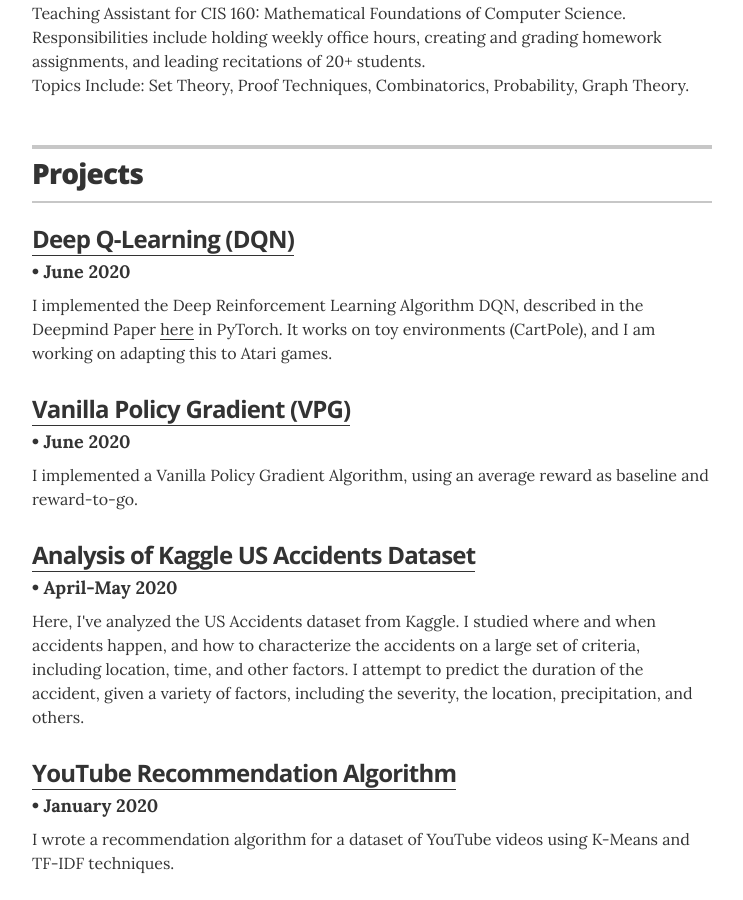
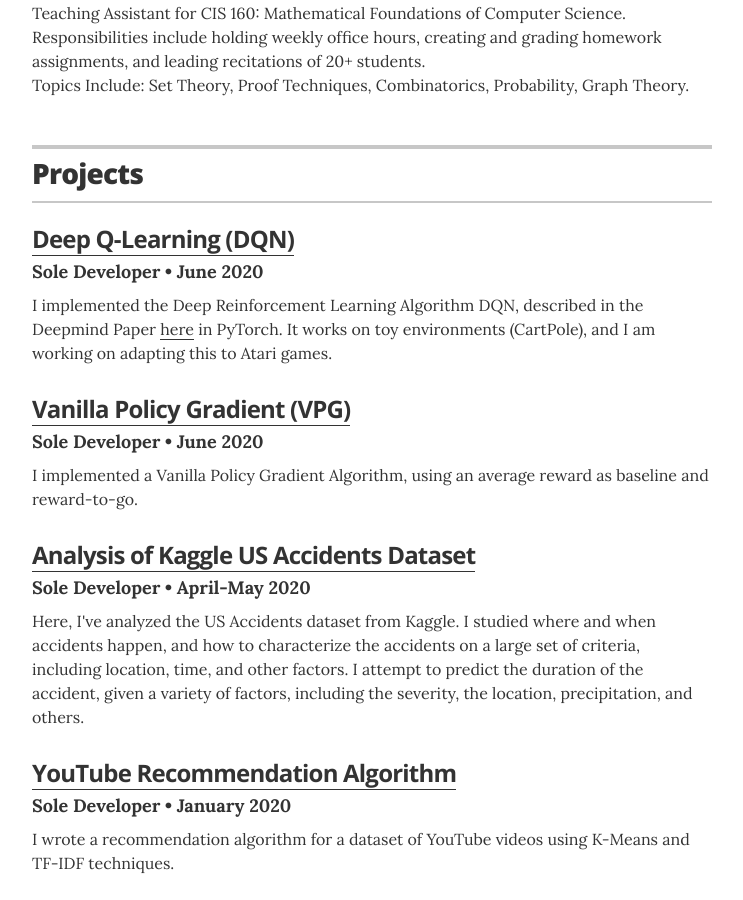
Before and after one commit to abhishekp106/old-website, a Jekyll site: the page built from index.html, in a window 1280 px wide and 900 px high, scrolled down 1313 px. Shown: the whole window, without its empty margins (268-1011 px from the left). Built offline with Jekyll 4.4.1, drawn with Linux system fonts in a browser that asks for light colours.

Commit message:
added roles

```diff
--- a/_data/projects.yml
+++ b/_data/projects.yml
@@ -3,24 +3,28 @@
 
 # DQN
 - project: Deep Q-Learning (DQN)
+  role: Sole Developer
   duration: June 2020
   url: "https://github.com/abhishekp106/DeepRL"
   description: "I implemented the Deep Reinforcement Learning Algorithm DQN, described in the Deepmind Paper <a href='https://www.cs.toronto.edu/~vmnih/docs/dqn.pdf'>here</a> in PyTorch. It works on toy environments (CartPole), and I am working on adapting this to Atari games."
 
 # VPG
 - project: Vanilla Policy Gradient (VPG)
+  role: Sole Developer
   duration: June 2020
   url: "https://github.com/abhishekp106/DeepRL"
   description: "I implemented a Vanilla Policy Gradient Algorithm, using an average reward as baseline and reward-to-go."
 
 # Analysis of Kaggle US Accidents Dataset
 - project: Analysis of Kaggle US Accidents Dataset
+  role: Sole Developer
   duration: April-May 2020
   url: "https://github.com/abhishekp106/DataScienceProjects/blob/master/CIS545FinalProject.ipynb"
   description: "Here, I've analyzed the US Accidents dataset from Kaggle. I studied where and when accidents happen, and how to characterize the accidents on a large set of criteria, including location, time, and other factors. I attempt to predict the duration of the accident, given a variety of factors, including the severity, the location, precipitation, and others."
 
 # WAF Project
 - project: YouTube Recommendation Algorithm
+  role: Sole Developer
   duration: January 2020
   url: "https://github.com/abhishekp106/DataScienceProjects/blob/master/WAFChallenge.ipynb"
   description: "I wrote a recommendation algorithm for a dataset of YouTube videos using K-Means and TF-IDF techniques."
```
